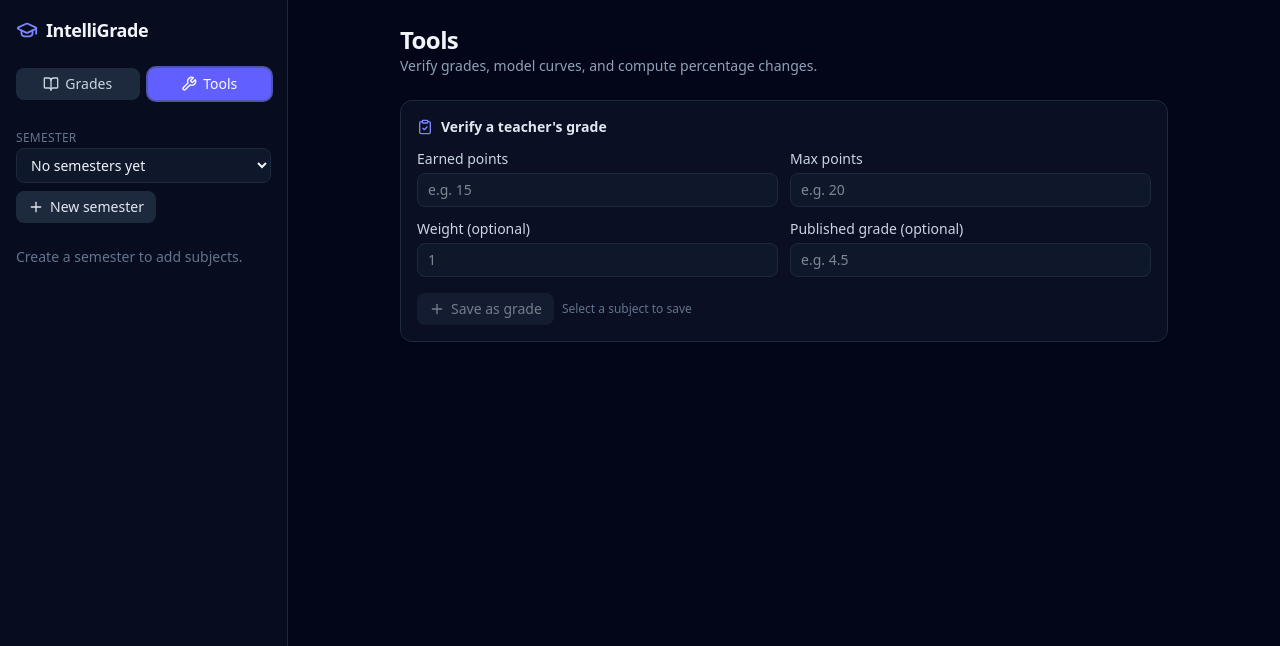
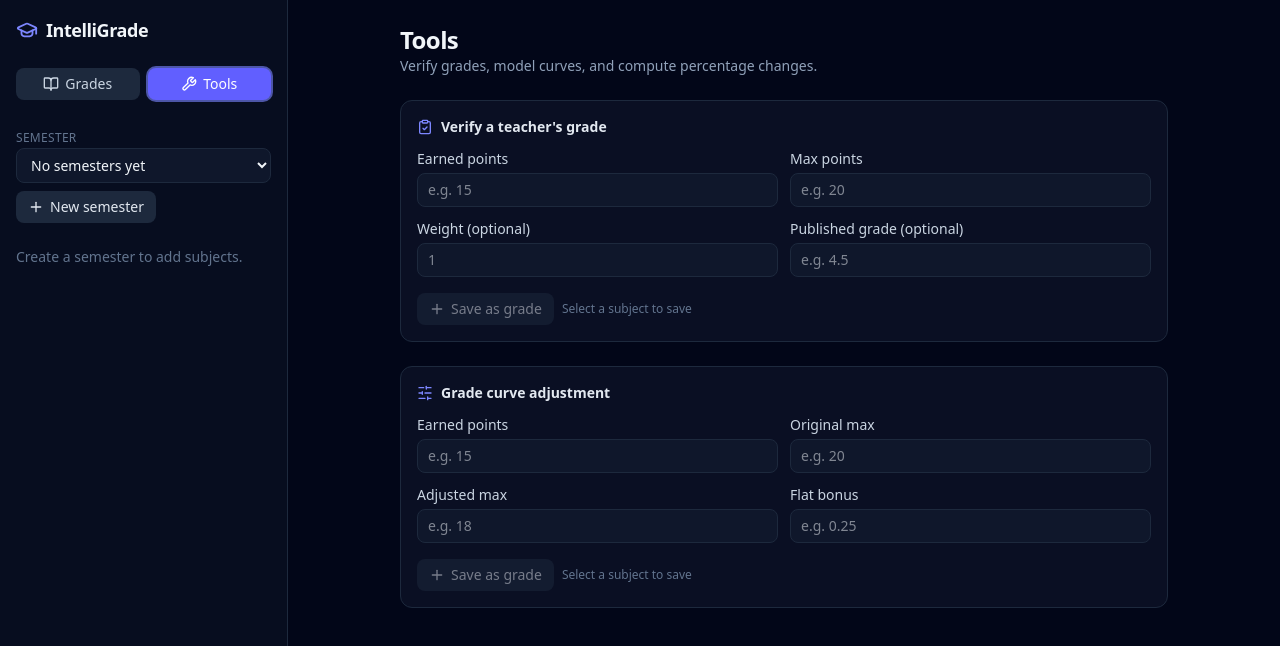
Before and after one commit to olivierluethy/IntelliGrade, a React (Vite) app: page / in a window 1280 px wide. Both pictures are taken after a click on the button "Tools". Shown: the top 646 px of the page. Built offline with nearby package versions, Linux system fonts and the light colour scheme; the HTML template or start-up script is replaced by a standard one.

Commit message:
feat(ui): add grade-curve adjustment calculator

```diff
--- /dev/null
+++ b/src/features/tools/CurveCalculator.tsx
@@ -0,0 +1,94 @@
+import { useState } from "react";
+import { applyCurve } from "../../domain/curve";
+import { weightedAverage } from "../../domain/calc";
+import type { GradeScale } from "../../domain/grade-scale";
+import { useStore } from "../../store/useStore";
+import { NumberField } from "../../components/NumberField";
+import { Card } from "../../components/Card";
+import { Button } from "../../components/Button";
+import { SlidersHorizontal, Plus } from "../../components/Icon";
+
+type Props = { scale: GradeScale; semesterId: string | null; subjectId: string | null };
+
+export function CurveCalculator({ scale, semesterId, subjectId }: Props) {
+  const data = useStore((s) => s.data);
+  const addGrade = useStore((s) => s.addGrade);
+  const [earned, setEarned] = useState("");
+  const [originalMax, setOriginalMax] = useState("");
+  const [adjustedMax, setAdjustedMax] = useState("");
+  const [bonus, setBonus] = useState("");
+
+  const e = parseFloat(earned);
+  const om = parseFloat(originalMax);
+  const am = parseFloat(adjustedMax);
+  const b = bonus.trim() === "" ? 0 : parseFloat(bonus);
+  const valid =
+    !Number.isNaN(e) && !Number.isNaN(om) && om > 0 && !Number.isNaN(am) && am > 0 && !Number.isNaN(b);
+  const result = valid ? applyCurve(e, om, am, b, scale) : null;
+  const gradeValid = result !== null && scale.clampValid(result.adjustedGrade);
+  const canSave = gradeValid && semesterId !== null && subjectId !== null;
+
+  const subject = data.semesters
+    .find((s) => s.id === semesterId)
+    ?.subjects.find((s) => s.id === subjectId);
+  const projectedAvg =
+    result !== null && subject
+      ? weightedAverage([...subject.grades, { id: "__preview", value: result.adjustedGrade, weight: 1 }])
+      : null;
+
+  const save = () => {
+    if (!canSave || result === null || semesterId === null || subjectId === null) return;
+    addGrade(semesterId, subjectId, { value: result.adjustedGrade, weight: 1 });
+  };
+
+  return (
+    <Card>
+      <div className="mb-3 flex items-center gap-2 text-sm font-semibold text-slate-200">
+        <SlidersHorizontal size={16} className="text-indigo-400" />
+        Grade curve adjustment
+      </div>
+      <div className="grid gap-3 sm:grid-cols-2">
+        <NumberField label="Earned points" value={earned} onChange={setEarned} placeholder="e.g. 15" />
+        <NumberField label="Original max" value={originalMax} onChange={setOriginalMax} placeholder="e.g. 20" />
+        <NumberField label="Adjusted max" value={adjustedMax} onChange={setAdjustedMax} placeholder="e.g. 18" />
+        <NumberField label="Flat bonus" value={bonus} onChange={setBonus} placeholder="e.g. 0.25" />
+      </div>
+      {result !== null && (
+        <div className="mt-4 space-y-1 text-sm">
+          <div>
+            Original grade:{" "}
+            <span className={`font-semibold ${scale.colorFor(result.originalGrade)}`}>
+              {scale.format(result.originalGrade)}
+            </span>
+          </div>
+          <div>
+            Adjusted grade:{" "}
+            <span className={`font-semibold ${gradeValid ? scale.colorFor(result.adjustedGrade) : "text-rose-400"}`}>
+              {scale.format(result.adjustedGrade)}
+            </span>{" "}
+            <span className="text-slate-400">
+              ({result.delta >= 0 ? "+" : ""}
+              {result.delta.toFixed(2)})
+            </span>
+          </div>
+          {projectedAvg !== null && (
+            <div>
+              Projected new average:{" "}
+              <span className={`font-semibold ${scale.colorFor(projectedAvg)}`}>
+                {scale.format(projectedAvg)}
+              </span>
+            </div>
+          )}
+        </div>
+      )}
+      <div className="mt-4 flex items-center gap-2">
+        <Button variant="ghost" disabled={!canSave} onClick={save}>
+          <Plus size={16} /> Save as grade
+        </Button>
+        {subjectId === null && (
+          <span className="text-xs text-slate-500">Select a subject to save</span>
+        )}
+      </div>
+    </Card>
+  );
+}
--- a/src/features/tools/ToolsPage.tsx
+++ b/src/features/tools/ToolsPage.tsx
@@ -1,6 +1,7 @@
 import { useStore } from "../../store/useStore";
 import { getScale } from "../../domain/grade-scale";
 import { VerificationCalculator } from "./VerificationCalculator";
+import { CurveCalculator } from "./CurveCalculator";
 
 type Props = { semesterId: string | null; subjectId: string | null };
 
@@ -18,7 +19,8 @@ export function ToolsPage({ semesterId, subjectId }: Props) {
         </p>
       </header>
       <VerificationCalculator scale={scale} semesterId={semesterId} subjectId={subjectId} />
-      {/* CurveCalculator (Task 7) and GradeChangeCalculator (Task 8) added below */}
+      <CurveCalculator scale={scale} semesterId={semesterId} subjectId={subjectId} />
+      {/* GradeChangeCalculator (Task 8) added below */}
     </div>
   );
 }
```
